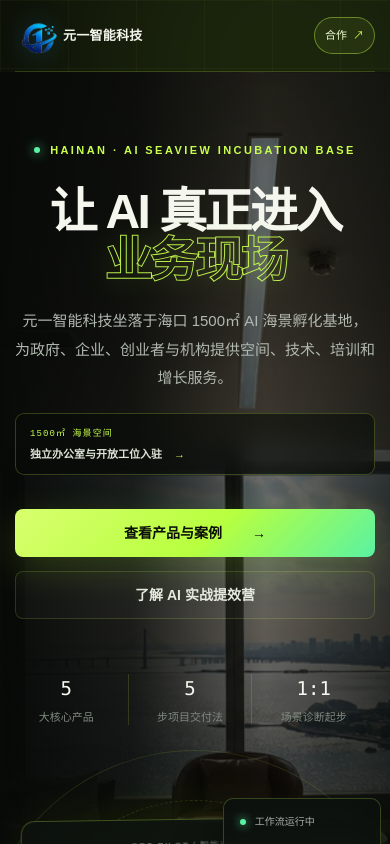
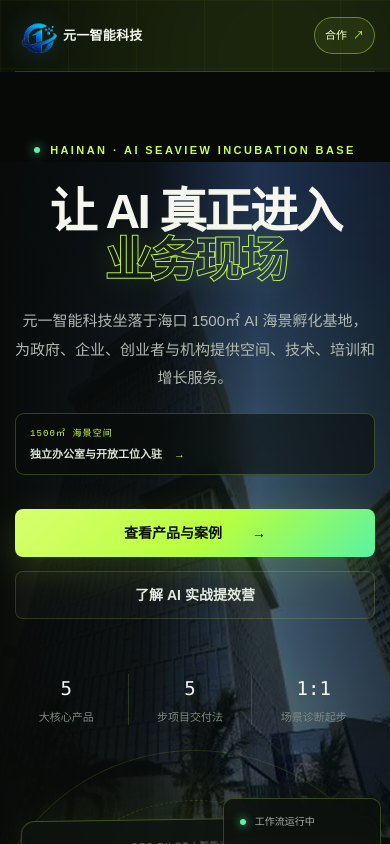
Before and after one commit to JeremyLILIF/yuanyi-intelligent, a Next.js app: page / in a window 390 px wide. Shown: the top 844 px of the page. Built offline with nearby package versions, Linux system fonts and the light colour scheme.

Commit message:
Differentiate hero with headquarters backdrop

```diff
--- a/app/globals.css
+++ b/app/globals.css
@@ -69,6 +69,7 @@ main { position: relative; min-height: 100vh; overflow: hidden; }
   z-index: 2;
 }
 .hero-backdrop { position: absolute; top: 0; bottom: 0; left: 50%; width: 100vw; transform: translateX(-50%); z-index: -1; background-position: center; background-size: cover; pointer-events: none; }
+.hero-backdrop-building { background-color: #070907; background-position: center, center, right 8vw center; background-repeat: no-repeat; background-size: cover, cover, auto 118%; }
 .hero-copy, .hero-visual { z-index: 1; }
 .eyebrow, .section-kicker { color: #8fdfff; font-size: 11px; letter-spacing: .22em; font-weight: 700; }
 .eyebrow { display: flex; align-items: center; gap: 10px; }
@@ -852,6 +853,7 @@ footer { width: min(1280px, calc(100% - 48px)); margin: 0 auto; border-top: 1px
   .hero h1 { font-size: 48px; }
   .hero-lead { font-size: 15px; }
   .hero-backdrop { background-position: 63% center; }
+  .hero-backdrop-building { background-position: center, center, right -80px top 90px; background-size: cover, cover, auto 78%; }
   .hero-base-link { flex-direction: column; align-items: flex-start; gap: 7px; padding: 12px 14px; text-align: left; }
   .hero-actions { flex-direction: column; align-items: stretch; }
   .hero-proof div { min-width: 0; flex: 1; padding: 0 10px; }
--- a/app/page.tsx
+++ b/app/page.tsx
@@ -46,7 +46,7 @@ export default function Home() {
       </header>
 
       <section className="hero" id="top">
-        <div className="hero-backdrop" style={{ backgroundImage: `linear-gradient(90deg, rgba(7,9,7,.98) 0%, rgba(7,9,7,.85) 34%, rgba(7,9,7,.36) 68%, rgba(7,9,7,.7) 100%), linear-gradient(180deg, rgba(7,9,7,.08), rgba(7,9,7,.72)), url(${basePath}/assets/hero-seaview-base.webp)` }} />
+        <div className="hero-backdrop hero-backdrop-building" style={{ backgroundImage: `linear-gradient(90deg, rgba(7,9,7,.99) 0%, rgba(7,9,7,.9) 38%, rgba(7,9,7,.52) 66%, rgba(7,9,7,.72) 100%), radial-gradient(circle at 78% 38%, rgba(185,255,56,.13), transparent 34%), url(${basePath}/assets/incubator-building.webp)` }} aria-hidden="true" />
         <div className="hero-copy">
           <div className="eyebrow"><i /> HAINAN · AI SEAVIEW INCUBATION BASE</div>
           <h1>让 AI 真正进入<span>业务现场</span></h1>
```
